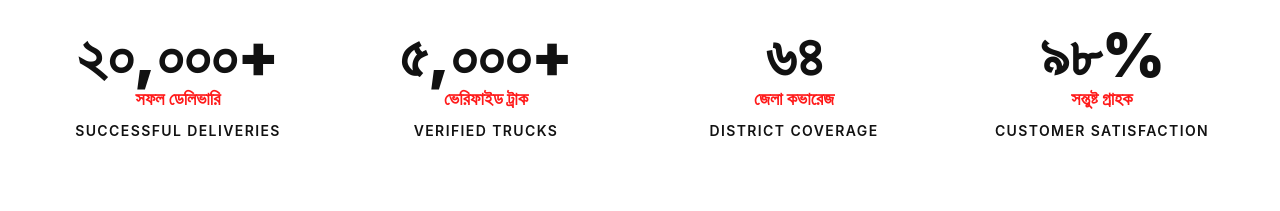
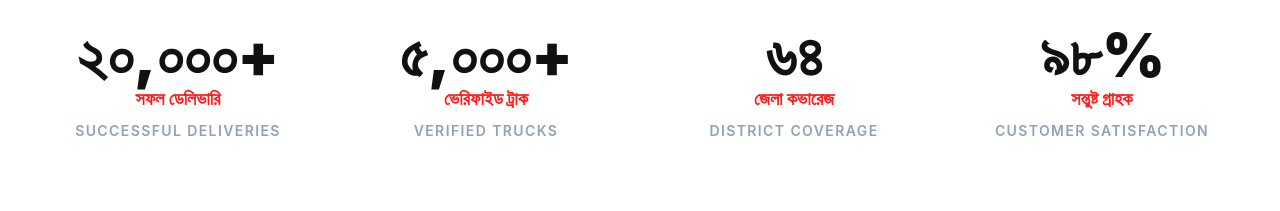
Before and after one commit to ashrafalve404/truckdorkar, a Next.js app: page / in a window 1280 px wide. Shown: the part 1800-2011 px from the top of the page. Built offline with nearby package versions, Linux system fonts and the light colour scheme; no server answers.

Commit message:
fixletterspacing

```diff
--- a/components/sections/partner-highlight.tsx
+++ b/components/sections/partner-highlight.tsx
@@ -96,7 +96,7 @@ export function PartnerHighlight() {
                     <div className="absolute inset-0 bg-gradient-to-t from-slate-950 via-slate-950/85 to-slate-900/60" />
 
                     <div className="relative z-10 space-y-6">
-                        <div className="text-[10px] font-extrabold uppercase tracking-widest text-primary">
+                        <div className={`text-[10px] font-extrabold text-primary ${lang === 'en' ? 'uppercase tracking-widest' : ''}`}>
                             {t("AGENT BENEFITS SUMMARY", "এজেন্টের সুবিধাসমূহ")}
                         </div>
                         <div className="text-2xl md:text-3xl font-black leading-snug">{t("Low investment, high returns.", "স্বল্প বিনিয়োগে সর্বোচ্চ আয়ের সুযোগ।")}</div>
--- a/components/sections/statistics.tsx
+++ b/components/sections/statistics.tsx
@@ -66,7 +66,7 @@ export function Statistics() {
                             <div className="text-lg font-bold text-primary">
                                 {t(stat.label_en, stat.label_bn)}
                             </div>
-                            <div className="text-sm font-semibold text-gray-405 uppercase tracking-widest">
+                            <div className={`text-sm font-semibold text-slate-400 ${lang === 'bn' ? 'uppercase tracking-widest' : ''}`}>
                                 {t(stat.label_bn, stat.label_en)}
                             </div>
                         </motion.div>
```
